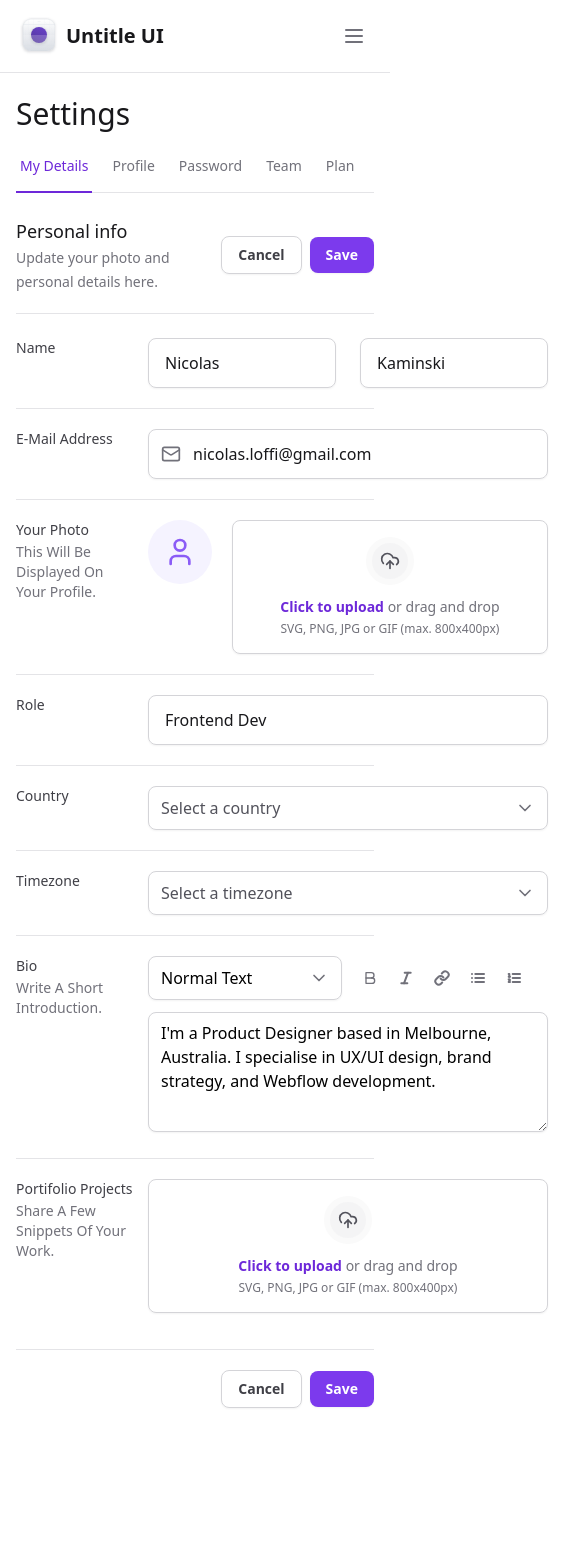
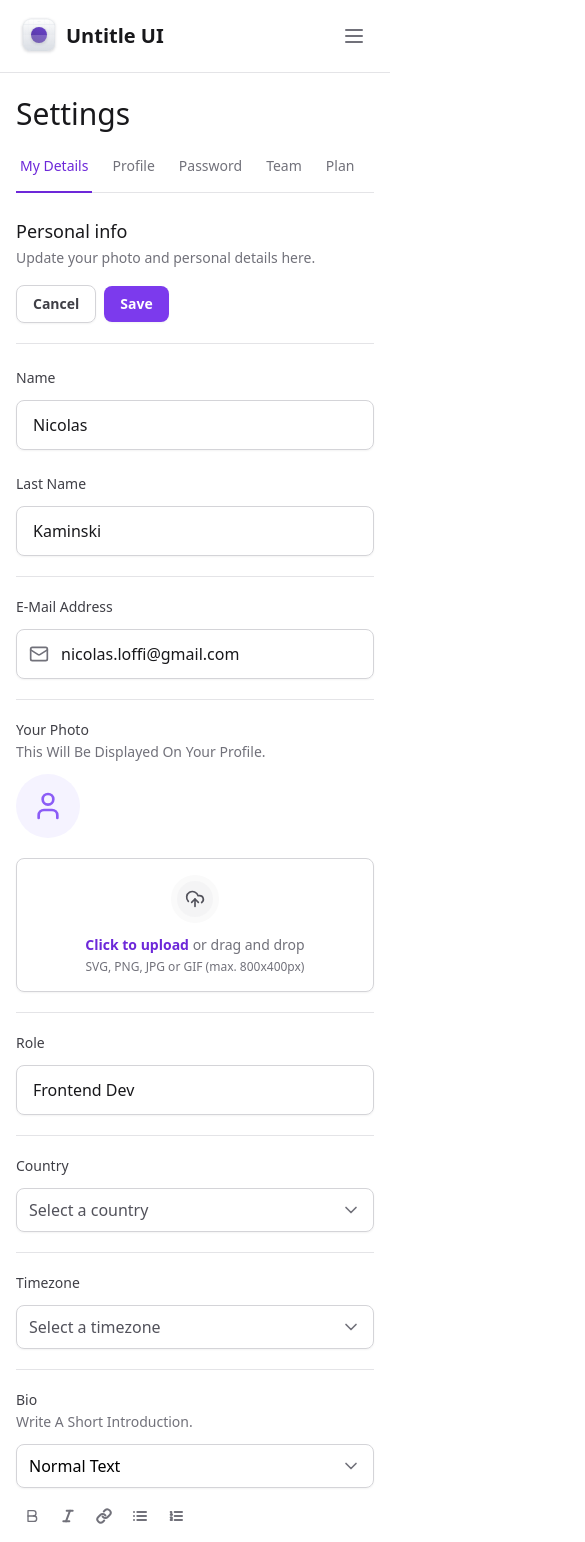
Before and after one commit to NicolasLK/Masterizando_o_Tailwind, a Next.js app: page / in a window 390 px wide. Shown: the top 1542 px of the page, 585 px wide, since content can reach past the window. Before the commit the page ends 1456 px from the top, so only its background shows below. Built offline with nearby package versions, Linux system fonts and the light colour scheme.

Commit message:
feat: Responsividade do formulário

```diff
--- a/src/app/page.tsx
+++ b/src/app/page.tsx
@@ -5,14 +5,14 @@
   -> Evitar ao maximo utiliza-los
 */
 
-import { Bold, Italic, Link, List, ListOrdered, Mail } from "lucide-react";
-import { SettingsTabs } from "../components/SettingsTabs";
-import * as Input from "../components/Input";
-import { FileInput } from "../components/Form/FileInput/index";
-import { Select } from "../components/Form/Select";
-import { SelectItem } from "../components/Form/Select/SelectItem";
-import { TextArea } from "../components/Form/TextArea";
-import { Button } from "../components/Button";
+import { Bold, Italic, Link, List, ListOrdered, Mail } from 'lucide-react'
+import { SettingsTabs } from '../components/SettingsTabs'
+import * as Input from '../components/Input'
+import { FileInput } from '../components/Form/FileInput/index'
+import { Select } from '../components/Form/Select'
+import { SelectItem } from '../components/Form/Select/SelectItem'
+import { TextArea } from '../components/Form/TextArea'
+import { Button } from '../components/Button'
 
 export default function Home() {
   return (
@@ -23,7 +23,7 @@
       <SettingsTabs />
 
       <div className="mt-6 flex flex-col">
-        <div className="flex justify-between items-center border-b border-zinc-200 pb-5">
+        <div className="flex flex-col justify-between gap-4 border-b border-zinc-200 pb-5 lg:flex-row lg:items-center">
           <div className="space-y-1">
             <h2 className="text-lg font-medium text-zinc-900">Personal info</h2>
             <span className="text-sm text-zinc-500">
@@ -44,14 +44,14 @@
           id="settings"
           className="mt-6 flex flex-col w-full gap-5 divide-y divide-zinc-200"
         >
-          <div className="grid gap-3 grid-cols-form">
+          <div className="flex flex-col gap-3 lg:grid lg:grid-cols-form">
             <label
               htmlFor="firstName"
               className="capitalize text-sm font-medium text-zinc-700"
             >
               name
             </label>
-            <div className="grid gap-6 grid-cols-2">
+            <div className="flex flex-col gap-6 lg:grid lg:grid-cols-2">
               <Input.Root>
                 <Input.Control
                   id="firstName"
@@ -59,12 +59,20 @@
                   defaultValue="Nicolas"
                 />
               </Input.Root>
-              <Input.Root>
-                <Input.Control defaultValue="Kaminski" />
-              </Input.Root>
+              <div className="flex flex-col gap-3 lg:block">
+                <label
+                  htmlFor="lastName"
+                  className="capitalize text-sm font-medium text-zinc-700 lg:sr-only"
+                >
+                  last name
+                </label>
+                <Input.Root>
+                  <Input.Control id="lastName" defaultValue="Kaminski" />
+                </Input.Root>
+              </div>
             </div>
           </div>
-          <div className="grid gap-3 grid-cols-form pt-5">
+          <div className="flex flex-col gap-3 pt-5 lg:grid lg:grid-cols-form">
             <label
               htmlFor="email"
               className="capitalize text-sm font-medium text-zinc-700"
@@ -83,7 +91,7 @@
             </Input.Root>
           </div>
           {/* Hackzin para criar input de aquivo */}
-          <div className="grid gap-3 grid-cols-form pt-5">
+          <div className="flex flex-col gap-3 pt-5 lg:grid lg:grid-cols-form">
             <label
               htmlFor="photo"
               className="capitalize text-sm font-medium text-zinc-700"
@@ -93,14 +101,14 @@
                 This will be displayed on your profile.
               </span>
             </label>
-            <FileInput.Root className="flex items-start gap-5">
+            <FileInput.Root className="flex flex-col gap-5 lg:flex-row lg:items-start">
               <FileInput.ImgPreview />
               <FileInput.Trigger />
               <FileInput.Control />
             </FileInput.Root>
           </div>
           {/* ====================================== */}
-          <div className="grid gap-3 grid-cols-form pt-5">
+          <div className="flex flex-col gap-3 pt-5 lg:grid lg:grid-cols-form">
             <label
               htmlFor="role"
               className="capitalize text-sm font-medium text-zinc-700"
@@ -115,7 +123,7 @@
               />
             </Input.Root>
           </div>
-          <div className="grid gap-3 grid-cols-form pt-5">
+          <div className="flex flex-col gap-3 pt-5 lg:grid lg:grid-cols-form">
             <label
               htmlFor="country"
               className="capitalize text-sm font-medium text-zinc-700"
@@ -129,7 +137,7 @@
               <SelectItem value="cn" text="China" />
             </Select>
           </div>
-          <div className="grid gap-3 grid-cols-form pt-5">
+          <div className="flex flex-col gap-3 pt-5 lg:grid lg:grid-cols-form">
             <label
               htmlFor="timeZone"
               className="capitalize text-sm font-medium text-zinc-700"
@@ -152,7 +160,7 @@
               />
             </Select>
           </div>
-          <div className="grid gap-3 grid-cols-form pt-5">
+          <div className="flex flex-col gap-3 pt-5 lg:grid lg:grid-cols-form">
             <label
               htmlFor="bio"
               className="capitalize text-sm font-medium text-zinc-700"
@@ -163,7 +171,7 @@
               </span>
             </label>
             <div className="space-y-3">
-              <div className="grid gap-3 grid-cols-2">
+              <div className="flex flex-col gap-3 lg:grid lg:grid-cols-2">
                 <Select placeholder="" defaultValue="normal">
                   <SelectItem
                     value="normal"
@@ -199,7 +207,7 @@
               />
             </div>
           </div>
-          <div className="grid gap-3 grid-cols-form pt-5">
+          <div className="flex flex-col gap-3 pt-5 lg:grid lg:grid-cols-form">
             <label
               htmlFor="projects"
               className="capitalize text-sm font-medium text-zinc-700"
@@ -226,5 +234,5 @@
         </form>
       </div>
     </>
-  );
+  )
 }
```
